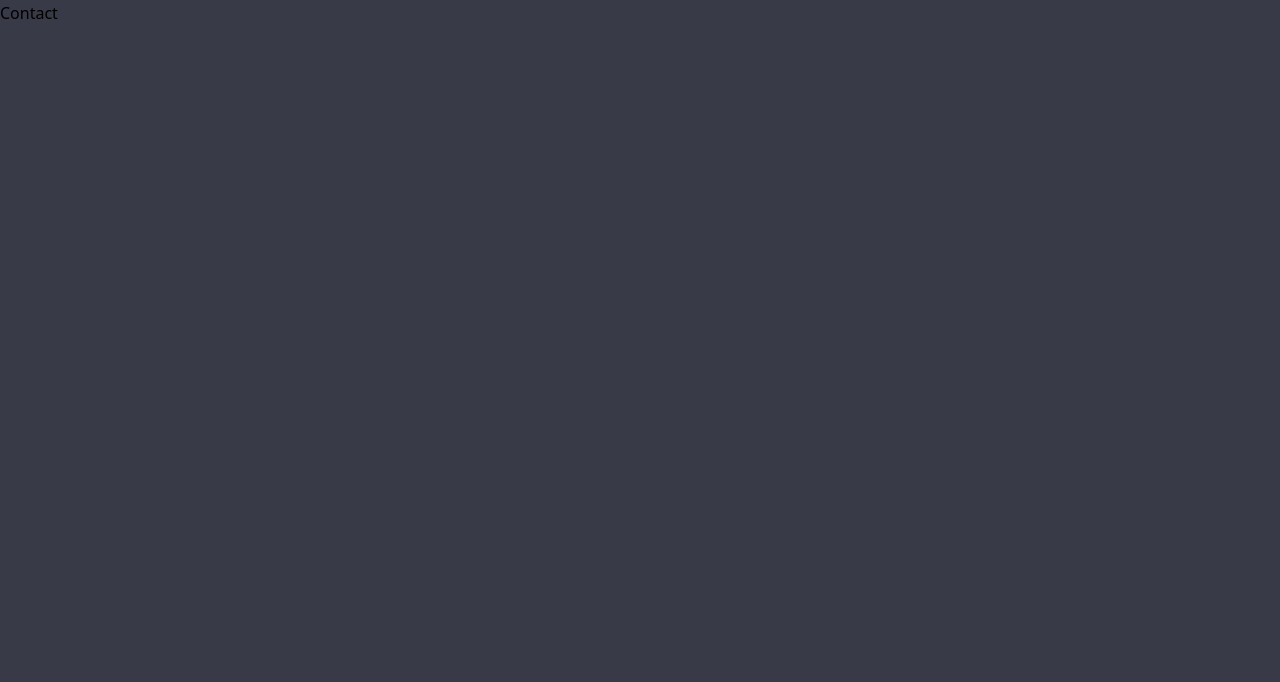
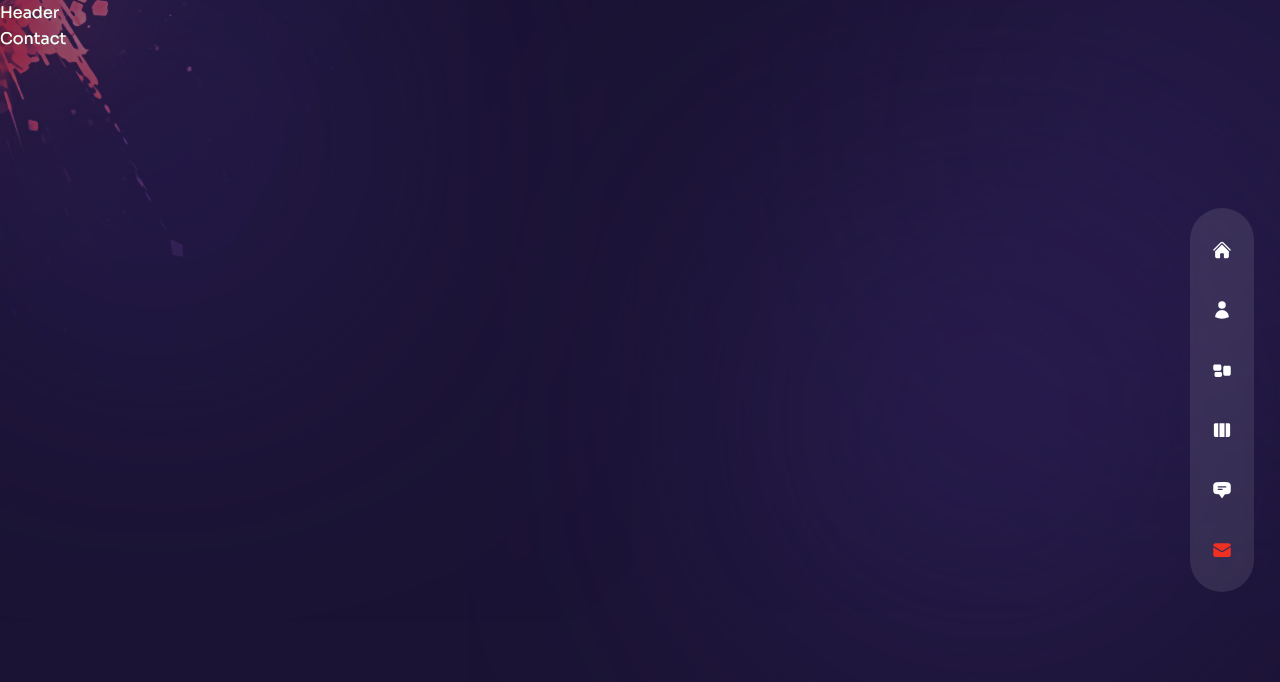
Before and after one commit to rajneesh304/portfolio, a Next.js app: page /contact in a window 1280 px wide. Shown: the top 682 px of the page. Built offline with nearby package versions, Linux system fonts and the light colour scheme.

Commit message:
completed layout

```diff
--- a/components/Layout.js
+++ b/components/Layout.js
@@ -1,5 +1,22 @@
-const Layout = () => {
-  return <div>Layout</div>;
+import { Sora } from '@next/font/google'
+
+const sora = Sora({
+  subsets: ['latin'],
+  variable: '--font-sora',
+  weigth: ['100', '200', '300', '400', '500', '600', '700', '800']
+});
+
+import Nav from '../components/Nav'
+import TopLeftImg from '../components/TopLeftImg'
+import Header from '../components/Header'
+
+const Layout = ({ children }) => {
+  return <div className={`page bg-site text-white bg-cover bg-no-repeat ${sora.variable} font-sora relative`}>
+    <TopLeftImg />
+    <Nav />
+    <Header />
+    {children}
+  </div >;
 };
 
 export default Layout;
--- a/components/Nav.js
+++ b/components/Nav.js
@@ -1,4 +1,6 @@
 // icons
+import Link from 'next/link';
+import { useRouter } from 'next/router';
 import {
   HiHome,
   HiUser,
@@ -26,8 +28,35 @@
   },
 ];
 
+
+
 const Nav = () => {
-  return <nav>nav</nav>;
+
+  const router = useRouter();
+  const pathname = router.pathname;
+
+  return <nav className='flex flex-col items-center xl:justify-center gap-y-4 fixed h-max bottom-0 mt-auto xl:right-[2%] z-50 top-0 w-full xl:w-16 xl:max-w-md xl:h-screen'>
+    <div className='flex w-full xl:flex-col items-center justify-between xl:justify-center gap-y-10 px-4 md:px-40 xl:px-0 h-[80px] xl:h-max py-8 bg-white/10 backdrop-blur-sm text-3xl xl:text-xl xl:rounded-full'>
+      {navData.map((link, index) => {
+        return <Link
+          className={`${link.path === pathname && 'text-accent'} relative flex items-center group hover:text-accent transition-all duration-300`}
+          href={link.path} key={index} >
+          {/* tooltip */}
+          <div className='absolute pr-14 right-0 hidden xl:group-hover:flex'>
+            <div className='bg-white relative flex text-primary items-center p-[6px] rounded-[3px]'>
+              <div className='text-[12px] leading-none font-semibold capitalize'>
+                {link.name}
+              </div>
+              <div className='border-solid border-l-white border-l-8 border-y-transparent border-y-[6px] border-r-0 absolute -right-2'>
+
+              </div>
+            </div>
+          </div>
+          {link.icon}
+        </Link>
+      })}
+    </div>
+  </nav >;
 };
 
 export default Nav;
--- a/components/TopLeftImg.js
+++ b/components/TopLeftImg.js
@@ -1,5 +1,12 @@
+import Image from "next/image";
+
+
 const TopLeftImg = () => {
-  return <div>Top Left Image</div>;
+  return <div className="absolute left-0 top-0 mix-blend-color-dodge z-10 w-[200px] xl:w-[400px] opacity-50">
+    <Image
+      src='/top-left-img.png' width={400} height={400}
+      alt="" />
+  </div>;
 };
 
 export default TopLeftImg;
--- a/pages/_app.js
+++ b/pages/_app.js
@@ -1,7 +1,12 @@
 import '../styles/globals.css';
 
+import Layout from '../components/Layout';
+
 function MyApp({ Component, pageProps }) {
-  return <Component {...pageProps} />;
+  return (
+    <Layout>
+      <Component {...pageProps} />
+    </Layout>)
 }
 
 export default MyApp;
```
Also changed, not shown: 2 other files (tests, documents, lock files or other folders).
